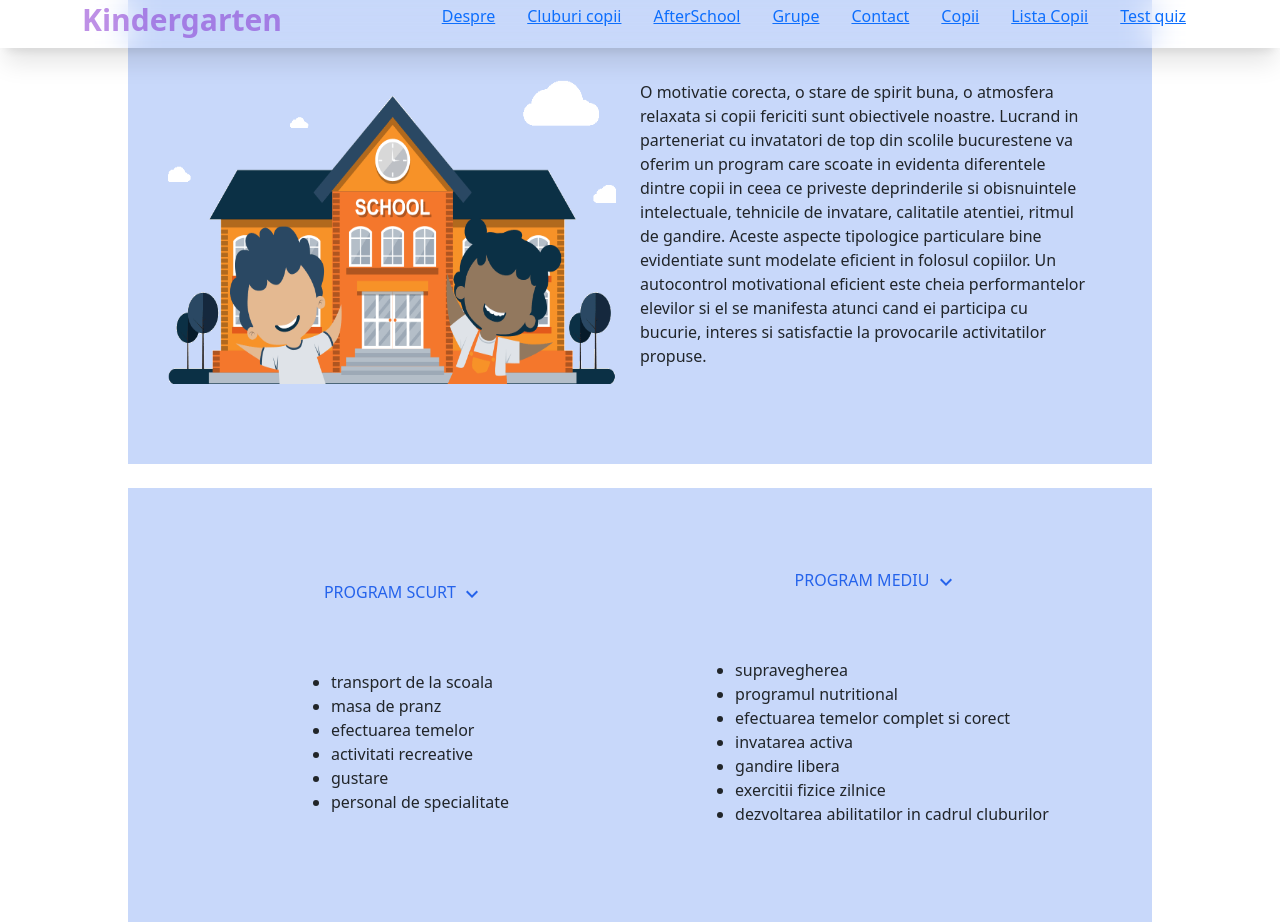
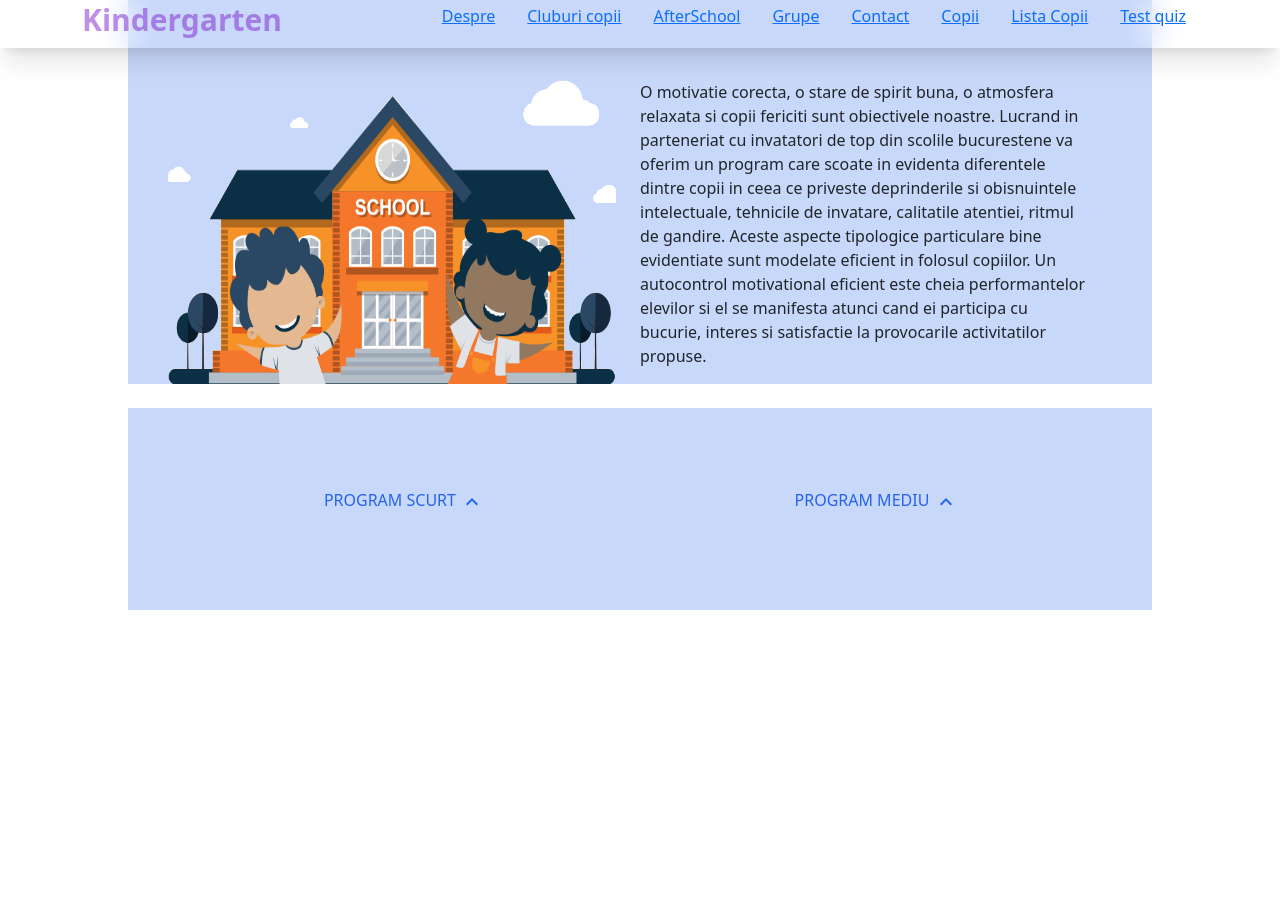
Before and after one commit to mada04/new-app, a React (Create React App) app: page /afterSchools in a window 1280 px wide. After the commit the page ends 800 px from the top, so only its background shows below. Built offline with nearby package versions, Linux system fonts and the light colour scheme.

Commit message:
listdown

```diff
--- a/src/pages/AfterSchool.js
+++ b/src/pages/AfterSchool.js
@@ -1,5 +1,7 @@
+import { useState } from 'react';
 import af from '../images/af.gif'
 import ExpandMoreIcon from '@mui/icons-material/ExpandMore';
+import ExpandLessIcon from '@mui/icons-material/ExpandLess';
 export default function AfterSchool() {
     const ps = ["transport de la scoala", "masa de pranz", "efectuarea temelor", "activitati recreative", "gustare", "personal de specialitate"]
     const pm = ["supravegherea",
@@ -9,11 +11,20 @@ export default function AfterSchool() {
         "gandire libera",
         "exercitii fizice zilnice",
         "dezvoltarea abilitatilor in cadrul cluburilor"]
+    const [list, setList] = useState(false)
+    const [listPm, setListPm] = useState(false)
 
+    const openList = () => {
+        setList(!list)
+    }
+
+    const openListPM = () => {
+        setListPm(!listPm)
+    }
     return (
         <div id="afterSchools">
             <section
-                className="px-10 w-full flex flex-col lg:flex-row py-20
+                className="px-10 w-full flex flex-col lg:flex-row pt-20
                    align-center bg-blue-600 bg-opacity-25   max-w-5xl mx-auto">
                 <div className="flex-1">
                     <img src={af}
@@ -43,20 +54,23 @@ export default function AfterSchool() {
                 <div className="flex-1 flex flex-col justify-center
                                 items-center gap-5 px-6">
 
-                    <p className='uppercase text-blue-600'>Program scurt <ExpandMoreIcon/></p>
-                    <ul className='list-disc'>
+                    <p className='uppercase text-blue-600'>Program scurt {list === true ? <ExpandMoreIcon onClick={openList} /> : <ExpandLessIcon onClick={openList} />}</p>
+                    {list === true && <ul className='list-disc'>
                         {ps && ps.map((s, i) => {
                             return (<li key={i}
                             >{s}
                             </li>)
                         })}
-                    </ul>
+                    </ul>}
+
 
                 </div>
                 <div className="flex-1 flex flex-col justify-center
                                 items-center gap-5 px-6">
 
-                    <p className='uppercase text-blue-600'>Program Mediu <ExpandMoreIcon/></p>
+                    <p className='uppercase text-blue-600'>Program Mediu {listPm === true ? <ExpandMoreIcon onClick={openListPM} /> : <ExpandLessIcon onClick={openListPM} />}</p>
+
+                    {listPm == true &&
                     <ul className='list-disc list-outside'>
                         {pm && pm.map((s, i) => {
                             return (<li key={i}
@@ -64,6 +78,8 @@ export default function AfterSchool() {
                             </li>)
                         })}
                     </ul>
+                    }
+
 
                 </div>
             </section>
```
Lines whose indentation alone changed are shown as unchanged.
